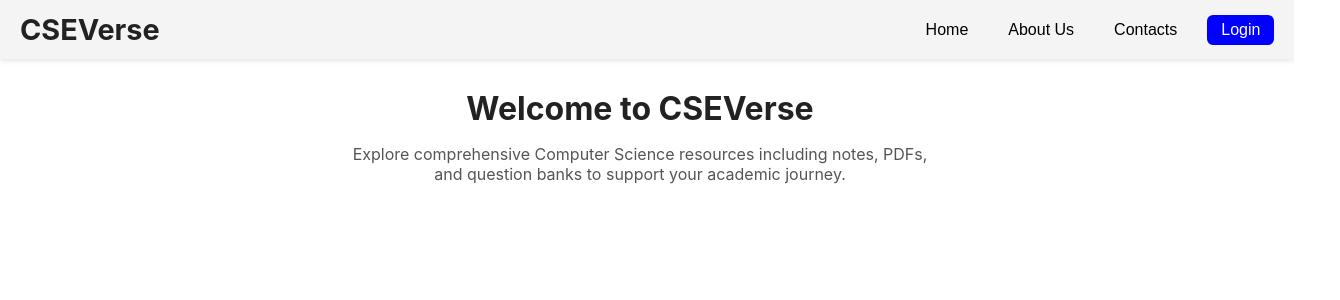
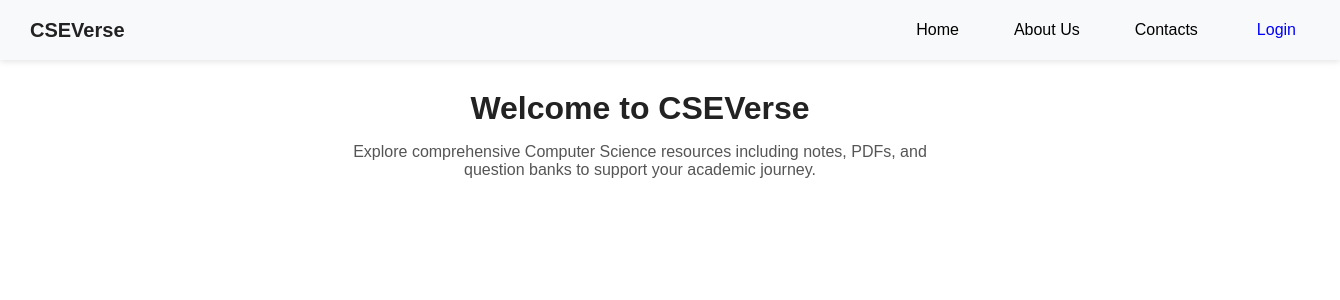
Before and after one commit to safwatashraf12114060/CSEVERSE, a React (Create React App) app: page / in a window 1280 px wide. Shown: the top 300 px of the page, 1340 px wide, since content can reach past the window. Built offline with nearby package versions, Linux system fonts and the light colour scheme.

Commit message:
connect login and signup page

```diff
--- a/src/App.js
+++ b/src/App.js
@@ -1,18 +1,22 @@
 import React, { useState } from "react";
-import "./App.css";
 import HomePage from "./Pages/HomePage";
 import Login from "./Pages/Login";
+import Signup from "./Pages/Signup";
 
 function App() {
-  const [isLoginPage, setIsLoginPage] = useState(false);
+  const [page, setPage] = useState("home");
 
   return (
-    <div className="App">
-      {isLoginPage ? (
-        <Login onLogin={() => setIsLoginPage(false)} />
-      ) : (
-        <HomePage onLoginClick={() => setIsLoginPage(true)} />
+    <div>
+      {page === "home" && <HomePage onLoginClick={() => setPage("login")} />}
+      {page === "login" && (
+        <Login
+          onLogin={() => setPage("home")}
+          onSignupClick={() => setPage("signup")}
+          onForgotClick={() => setPage("signup")} // For demo, Forgot → Signup
+        />
       )}
+      {page === "signup" && <Signup />}
     </div>
   );
 }
--- a/src/Buttons/ButtonClick.css
+++ b/src/Buttons/ButtonClick.css
@@ -16,8 +16,8 @@
 
 /* Login button */
 .login-btn {
-  background: blue;
-  color: white;
+  background:blueviolet;
+  color: blue;
   padding: 6px 14px;
   border-radius: 6px;
   border: none;
@@ -26,5 +26,5 @@
 }
 
 .login-btn:hover {
-  background: #0056b3;
+  background: #620ecf;
 }
--- a/src/Pages/HomePage.css
+++ b/src/Pages/HomePage.css
@@ -36,7 +36,7 @@
 
 .login-btn {
   background: blue;
-  color: white;
+  color: blue;
   padding: 6px 14px;
   border-radius: 6px;
   border: none;
@@ -45,7 +45,7 @@
 }
 
 .login-btn:hover {
-  background: #0056b3;
+  background: #2f07bd;
 }
 
 /* ----------- Header ----------- */
--- a/src/Pages/HomePage.js
+++ b/src/Pages/HomePage.js
@@ -5,7 +5,6 @@ import ButtonClick from "../Buttons/ButtonClick";
 function HomePage({ onLoginClick }) {
   return (
     <div className="homepage">
-      {/* Navbar */}
       <nav className="navbar">
         <div className="logo">CSEVerse</div>
         <div className="nav-links">
@@ -18,7 +17,6 @@ function HomePage({ onLoginClick }) {
         </div>
       </nav>
 
-      {/* Welcome header */}
       <div className="homepage-header">
         <h1>Welcome to CSEVerse</h1>
         <p>
--- a/src/Pages/Login.js
+++ b/src/Pages/Login.js
@@ -1,7 +1,7 @@
 import React, { useState } from "react";
 import "./Login.css";
 
-const Login = ({ onLogin }) => {
+const Login = ({ onLogin, onSignupClick, onForgotClick }) => {
   const [email, setEmail] = useState("");
   const [password, setPassword] = useState("");
 
@@ -9,8 +9,6 @@ const Login = ({ onLogin }) => {
     e.preventDefault();
     console.log("Email:", email);
     console.log("Password:", password);
-
-    // Login successful → back to HomePage
     if (onLogin) onLogin();
   };
 
@@ -28,7 +26,6 @@ const Login = ({ onLogin }) => {
             onChange={(e) => setEmail(e.target.value)}
             required
           />
-
           <input
             type="password"
             placeholder="Password"
@@ -36,13 +33,16 @@ const Login = ({ onLogin }) => {
             onChange={(e) => setPassword(e.target.value)}
             required
           />
-
           <button type="submit">Log In</button>
         </form>
 
         <div className="login-links">
-          <a href="/forgot-password">Forgot Password?</a>
-          <a href="/signup">Don't have an account? Sign Up</a>
+          <button type="button" onClick={onForgotClick}>
+            Forgot Password?
+          </button>
+          <button type="button" onClick={onSignupClick}>
+            Don't have an account? Sign Up
+          </button>
         </div>
       </div>
     </div>
--- a/src/Pages/Signup.css
+++ b/src/Pages/Signup.css
@@ -1,4 +1,4 @@
-/*body {
+body {
   margin: 0;
   font-family: Arial, sans-serif;
 }
@@ -7,8 +7,8 @@
   display: flex;
   flex-direction: column;
   align-items: flex-start;   /* Align form to the left */
-/*  padding-left: 60px;        /* Push form a little from the left edge */
-/*}
+ padding-left: 60px;        /* Push form a little from the left edge */
+}
 
 .navbar {
   width: 100%;
@@ -40,8 +40,8 @@
 .form-wrapper {
   width: 400px;
   margin: 40px auto 0 auto;   /* center horizontally */
- /* text-align: left;           /* keep labels and inputs left-aligned */
-/*}
+ /text-align: left;           /* keep labels and inputs left-aligned */
+}
 
 .signup-form {
   display: flex;
@@ -58,20 +58,21 @@
 .signup-form input,
 .signup-form select {
   padding: 10px;            /* Slightly smaller padding */
-  /*font-size: 14px;          /* Smaller text inside boxes */
-/*  border-radius: 6px;
+  font-size: 14px;          /* Smaller text inside boxes */
+  border-radius: 6px;
   border: 1px solid #ccc;
   outline: none;
 }
 
 .signup-form input::placeholder {
   font-size: 14px;          /* Smaller placeholder text */
-  /*color: #888;
+  color: #888;
 }
 
-.signup-form select {
+.signup-form select
+ {
   font-size: 14px;          /* Dropdown text size */
-/*}
+}
 
 .signup-form input:focus,
 .signup-form select:focus {
@@ -102,4 +103,3 @@
   color: #007bff;
   cursor: pointer;
 }
-*/
--- a/src/Pages/Signup.js
+++ b/src/Pages/Signup.js
@@ -1,4 +1,4 @@
-/*import React, { useState } from "react";
+import React, { useState } from "react";
 import "./Signup.css";
 
 export default function Signup() {
@@ -15,47 +15,21 @@ export default function Signup() {
   });
 
   const handleChange = (e) => {
-    setFormData({
-      ...formData,
-      [e.target.name]: e.target.value,
-    });
-  };
-
-  const handleNavigation = (page) => {
-    window.location.href = `/${page}`;
+    setFormData({ ...formData, [e.target.name]: e.target.value });
   };
 
   const handleSignup = (e) => {
     e.preventDefault();
-
     if (formData.password !== formData.confirmPassword) {
       alert("Passwords do not match!");
       return;
     }
-
-    alert("Signup successful! Redirecting to login page...");
-    window.location.href = "/login";
-  };
-
-  const handleLoginRedirect = () => {
-    window.location.href = "/login";
+    alert("Signup successful! Redirecting...");
+    window.location.reload();
   };
 
   return (
     <div className="signup-container">
-
-      {/* Navbar *//*}
-      <nav className="navbar">
-        <div className="logo">CSEVerse</div>
-        <div className="nav-links">
-          <button onClick={() => handleNavigation("home")}>Home</button>
-          <button onClick={() => handleNavigation("about")}>About</button>
-          <button onClick={() => handleNavigation("contact")}>Contact</button>
-          <button onClick={() => handleNavigation("login")}>Login</button>
-        </div>
-      </nav>
-
-      {/* Signup Form *//*}
       <div className="form-wrapper">
         <h2>Create your account</h2>
         <form onSubmit={handleSignup} className="signup-form">
@@ -63,7 +37,6 @@ export default function Signup() {
           <input
             type="text"
             name="fullName"
-            placeholder="Enter your full name"
             value={formData.fullName}
             onChange={handleChange}
             required
@@ -73,7 +46,6 @@ export default function Signup() {
           <input
             type="text"
             name="contactNo"
-            placeholder="Enter your contact number"
             value={formData.contactNo}
             onChange={handleChange}
             required
@@ -83,7 +55,6 @@ export default function Signup() {
           <input
             type="text"
             name="address"
-            placeholder="Enter your address"
             value={formData.address}
             onChange={handleChange}
             required
@@ -93,7 +64,6 @@ export default function Signup() {
           <input
             type="text"
             name="idNumber"
-            placeholder="Enter your ID number"
             value={formData.idNumber}
             onChange={handleChange}
             required
@@ -106,7 +76,7 @@ export default function Signup() {
             onChange={handleChange}
             required
           >
-            <option value="">Select your semester</option>
+            <option value="">Select semester</option>
             <option value="1">1st Semester</option>
             <option value="2">2nd Semester</option>
             <option value="3">3rd Semester</option>
@@ -120,7 +90,7 @@ export default function Signup() {
             onChange={handleChange}
             required
           >
-            <option value="">Select your year</option>
+            <option value="">Select year</option>
             <option value="1">1st Year</option>
             <option value="2">2nd Year</option>
             <option value="3">3rd Year</option>
@@ -131,7 +101,6 @@ export default function Signup() {
           <input
             type="email"
             name="eduMail"
-            placeholder="Enter your educational email"
             value={formData.eduMail}
             onChange={handleChange}
             required
@@ -141,7 +110,6 @@ export default function Signup() {
           <input
             type="password"
             name="password"
-            placeholder="Enter your password"
             value={formData.password}
             onChange={handleChange}
             required
@@ -151,21 +119,16 @@ export default function Signup() {
           <input
             type="password"
             name="confirmPassword"
-            placeholder="Confirm your password"
             value={formData.confirmPassword}
             onChange={handleChange}
             required
           />
 
-          <button type="submit" className="signup-btn">Sign Up</button>
+          <button type="submit" className="signup-btn">
+            Sign Up
+          </button>
         </form>
-
-        <p className="login-redirect">
-          Already have an account?{" "}
-          <span onClick={handleLoginRedirect}>Login</span>
-        </p>
       </div>
     </div>
   );
 }
-*/
```
Also changed, not shown: src/Buttons/ButtonClick.js (line endings or trailing spaces), src/Pages/Login.css (line endings or trailing spaces).
